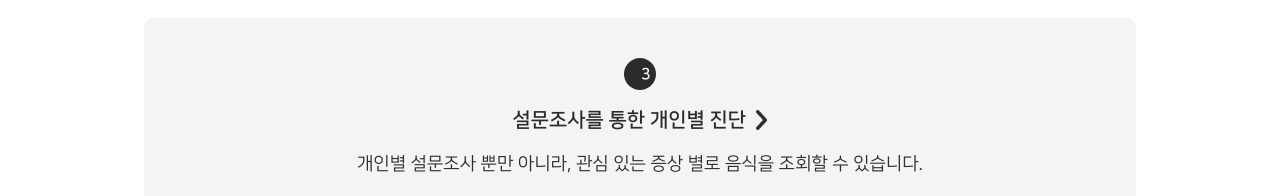
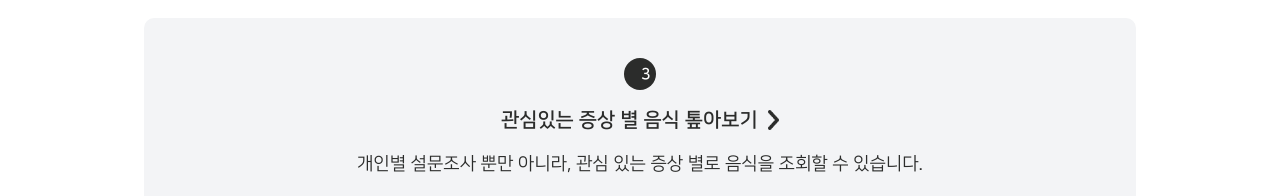
Before and after one commit to zacinthepark/p-nut, a React (Vite) app in the folder front/p-nut/: page / in a window 1280 px wide. Shown: the part 2543-2739 px from the top of the page. Built offline with nearby package versions, Linux system fonts and the light colour scheme.

Commit message:
[Feat] link mainpage navigate

```diff
--- a/front/p-nut/src/Pages/MainPage.jsx
+++ b/front/p-nut/src/Pages/MainPage.jsx
@@ -1,7 +1,10 @@
 import React, { useState } from "react";
 import AlertModal from "../UI/AlertModal";
+import { useNavigateToTop } from "../hooks/useNavigateToTop";
 
 const MainPage = () => {
+  const navigate = useNavigateToTop();
+
   const [modalOpen, setModalOpen] = useState(false);
 
   const openModal = () => {
@@ -166,9 +169,10 @@ const MainPage = () => {
                         그에 맞는 맞춤형 음식을 추천합니다.
                       </p>
                     </div>
-                    {/* 이동 */}
+
                     <img
-                      className="pt-20 h-80"
+                      onClick={() => navigate("/newsurvey")}
+                      className="pt-20 cursor-pointer h-80"
                       src="assets\inspectbutton.png"
                       alt=""
                     />
@@ -180,9 +184,9 @@ const MainPage = () => {
                         <p className="pt-4 pl-12 font-bold text-#2B2C2B">2</p>
                       </div>
                       <div className="flex justify-center w-full">
-                        {/* 이동 */}
                         <img
-                          className="pt-20 h-80"
+                          onClick={() => navigate("/my-survey")}
+                          className="pt-20 cursor-pointer h-80"
                           src="assets\resultbutton.png"
                           alt=""
                         />
@@ -195,10 +199,12 @@ const MainPage = () => {
                   <div className="w-32 h-32 mx-auto bg-#2B2C2B rounded-full flex-center">
                     <p className="pt-4 pl-12 font-bold text-white">3</p>
                   </div>
-                  {/* 이동 */}
-                  <div className="flex flex-row items-center space-x-10">
+                  <div
+                    onClick={() => navigate("/symptoms")}
+                    className="flex flex-row items-center space-x-10 cursor-pointer"
+                  >
                     <p className="text-xl font-bold">
-                      설문조사를 통한 개인별 진단
+                      관심있는 증상 별 음식 톺아보기
                     </p>
                     <img className="h-20" src="assets\chevron.png" alt="" />
                   </div>
@@ -214,10 +220,13 @@ const MainPage = () => {
                   <div className="w-32 h-32 mx-auto bg-#2B2C2B rounded-full flex-center">
                     <p className="pt-4 pl-12 font-bold text-white">4</p>
                   </div>
-                  {/* 이동 */}
-                  <div className="flex flex-row items-center space-x-10">
+
+                  <div
+                    onClick={() => navigate("/search")}
+                    className="flex flex-row items-center space-x-10 cursor-pointer"
+                  >
                     <p className="text-xl font-bold">
-                      식재료, 음식 이름으로 검색하기{" "}
+                      식재료, 음식 이름으로 검색하기
                     </p>
                     <img className="h-20" src="assets\chevron.png" alt="" />
                   </div>
```
